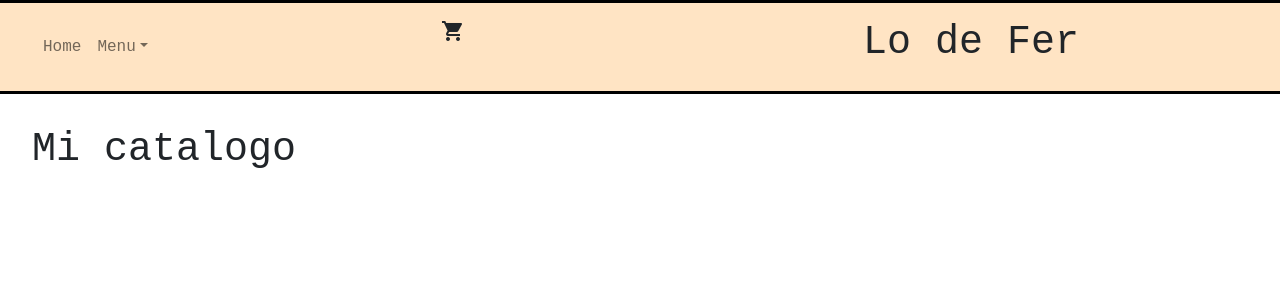
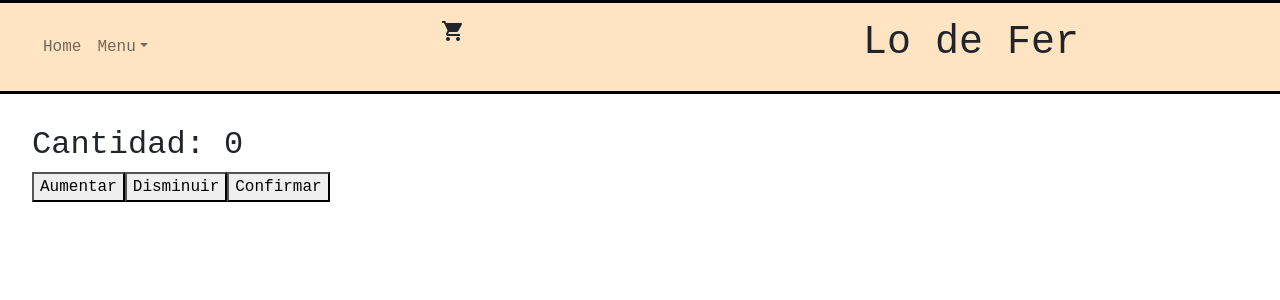
Before and after one commit to Boimen/ProyectoReact, a React (Create React App) app: page / in a window 1280 px wide. Shown: the top 300 px of the page. Built offline with nearby package versions, Linux system fonts and the light colour scheme.

Commit message:
cuarto commit

```diff
--- a/src/components/App.js
+++ b/src/components/App.js
@@ -3,6 +3,7 @@ import Cartwidjet from "./Cartwidjet"
 import ItemlistContainer from "./ItemlistContainer";
 import 'bootstrap/dist/css/bootstrap.min.css';
 import './Estilos.css';
+import { useState,useEffect } from "react";
 
 
 const App = () => {
--- /dev/null
+++ b/src/components/ItemCount.js
@@ -0,0 +1,22 @@
+import {useState} from "react"
+
+
+
+const ItemCount = ({stock, initial, onAdd}) => {
+
+    const [contador, setContador] = useState(0)
+    return(
+        <>
+        <h2>Cantidad: {contador}</h2>
+        <button onClick={()=>{ setContador(contador+1)}}> Aumentar </button>
+        <button onClick={()=>{ setContador(contador-1)}}> Disminuir </button>
+        <button onClick={()=>{ alert("Compra confirmada")}}> Confirmar </button>
+
+        </>
+        );
+
+
+
+}
+
+export default ItemCount;
--- a/src/components/ItemlistContainer.js
+++ b/src/components/ItemlistContainer.js
@@ -1,15 +1,11 @@
+import ItemCount from "./ItemCount";
+
 const ItemlistContainer = () => {
     return(
 
+            <ItemCount stock={5} initial={1} onAdd={()=>{}} />
 
-
-            <h1>Mi catalogo</h1>
-
-
-
-
-
-    )
+    );
 }
 
-export default ItemlistContainer
+export default ItemlistContainer;
```
